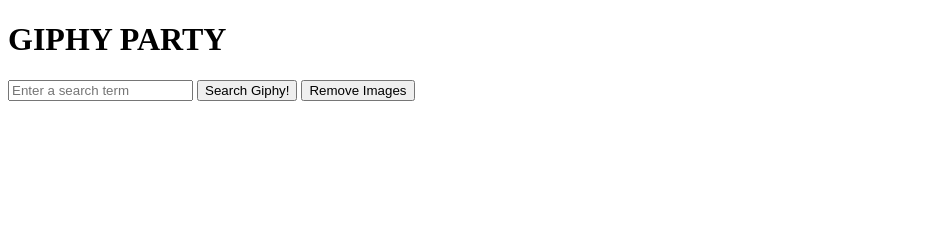
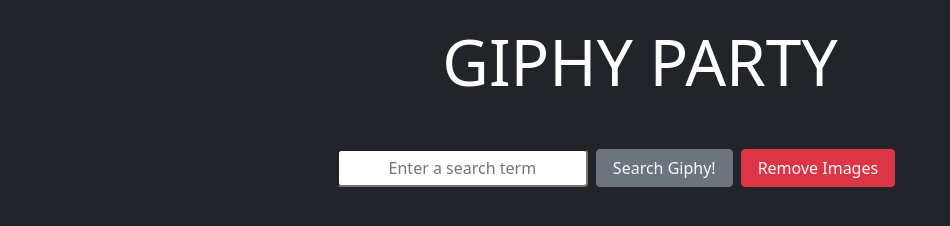
Before and after one commit to KathyGo/ajax-giphy-party, a plain HTML site: page index.html in a window 1280 px wide. Shown: the whole page, without its empty margins (0-950 px from the left). Drawn offline with nearby package versions, Linux system fonts and the light colour scheme.

Commit message:
finalized

```diff
--- a/app.js
+++ b/app.js
@@ -6,12 +6,13 @@ async function searchGif(term) {
 	const resSize = res.data.data.length;
 	if (resSize !== 0) {
 		const index = Math.floor(Math.random() * resSize);
-		console.log(res.data.data[index].images.original.url);
+		//console.log(res.data.data[index].images.original.url);
 		const gifURL = res.data.data[index].images.original.url;
 		appendGif(gifURL);
 	} else {
 		alert('Gif Not Found!');
 	}
+	$('#searchTerm').val('');
 }
 
 function addGif(event) {
@@ -21,8 +22,10 @@ function addGif(event) {
 }
 
 function appendGif(url) {
-	$('.results').append(`<img src=${url} class='gif' alt="this is a gif">`);
-	$('#searchTerm').attr('value', '');
+	let newDiv = $('<div class="col-md-4 col-12 mb-4"></div>');
+	let newGif = $(`<img src=${url} class='gif w-100' alt="this is a gif">`);
+	newDiv.append(newGif);
+	$('#results').append(newDiv);
 }
 
 function removeGif() {
--- a/index.html
+++ b/index.html
@@ -5,19 +5,30 @@
     <meta http-equiv="X-UA-Compatible" content="IE=edge">
     <meta name="viewport" content="width=device-width, initial-scale=1.0">
     <title>Giphy Party</title>
+    <link href="https://cdn.jsdelivr.net/npm/bootstrap@5.1.3/dist/css/bootstrap.min.css" rel="stylesheet" integrity="sha384-1BmE4kWBq78iYhFldvKuhfTAU6auU8tT94WrHftjDbrCEXSU1oBoqyl2QvZ6jIW3" crossorigin="anonymous">
 </head>
-<body>
-    <h1>GIPHY PARTY</h1>
-    <form action="" id="form">
-        <input type="text" placeholder="Enter a search term" id="searchTerm">
-        <button type="submit">Search Giphy!</button>
-        <button type="button" id="removeImg">Remove Images</button>
+<body class="bg-dark container">
+    <h1 class="text-center text-white display-3 mt-4 mb-5">GIPHY PARTY</h1>
+    <form action="" id="form" class="row row-cols-lg-auto g-3 justify-content-center">
+        <input type="text" class="mx-1 text-center rounded" placeholder="Enter a search term" id="searchTerm">
+        <button type="submit" class='btn btn-secondary text-light mx-1 px-3'>Search Giphy!</button>
+        <button type="button" class="btn btn-danger text-light mx-1 px-3" id="removeImg">Remove Images</button>
+        <div class="col-4">
+
+        </div>
+        <div class="col-4">
+
+        </div>
+        <div class="col-4">
+
+        </div>
     </form>
-    <div class="results">
+    <div id="results" class="pt-5 row">
 
     </div>
     <script src="https://code.jquery.com/jquery-3.2.1.js"></script>
     <script src="https://unpkg.com/axios/dist/axios.js"></script>
+    <script src="https://cdn.jsdelivr.net/npm/bootstrap@5.1.3/dist/js/bootstrap.bundle.min.js" integrity="sha384-ka7Sk0Gln4gmtz2MlQnikT1wXgYsOg+OMhuP+IlRH9sENBO0LRn5q+8nbTov4+1p" crossorigin="anonymous"></script>
     <script src="app.js"></script>
 </body>
 </html>
```
